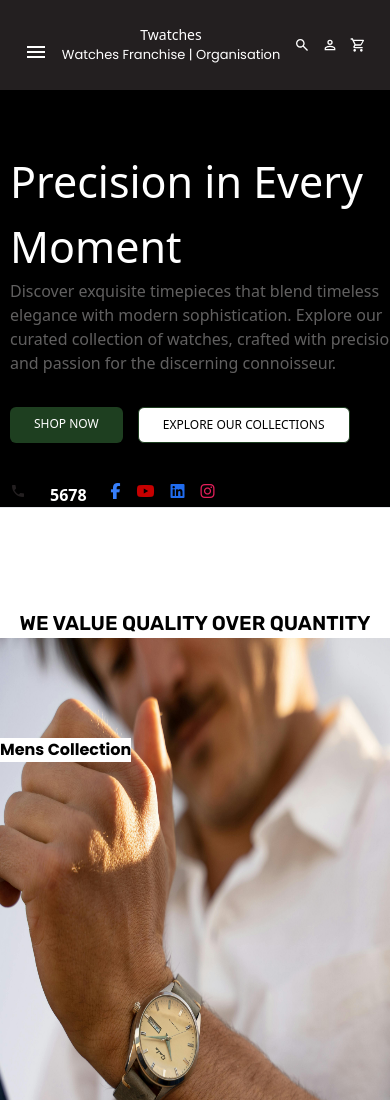
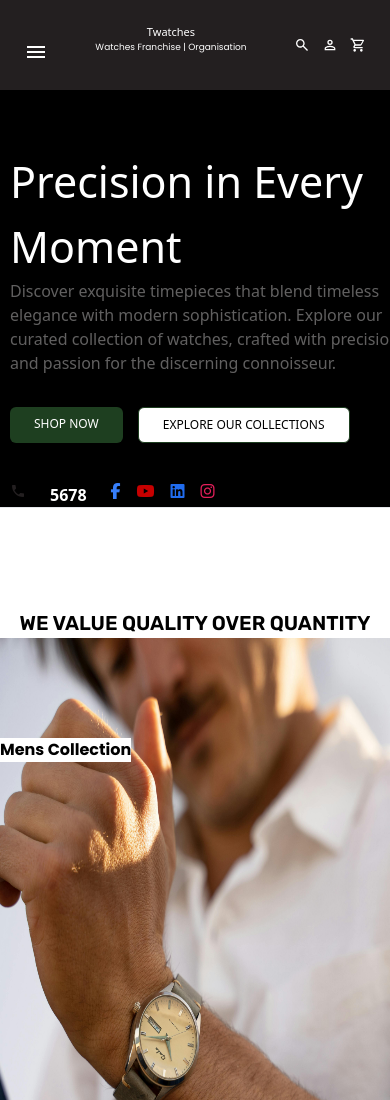
Before and after one commit to developerjunior5/Twatches, a website: page index.html in a window 390 px wide. Shown: the top 1100 px of the page. Drawn offline with nearby package versions, Linux system fonts and the light colour scheme; files whose address does not match are found by name; a web font is replaced by a local one.

Commit message:
NAVBAR FIX

```diff
--- a/index.html
+++ b/index.html
@@ -73,9 +73,9 @@
 
         <div class="text-center">
           <a href="/">
-            <h6 class="text-white text-[14px] font-Modern">Twatches</h6>
+            <h6 class="text-white text-[11px] font-Modern">Twatches</h6>
             <p
-              class="text-white font-normal font-Poppins text-[13px] md:text-[16px] lg:text-[20px]"
+              class="text-white font-normal font-Poppins text-[9px] md:text-[16px] lg:text-[20px]"
             >
               Watches Franchise | Organisation
             </p>
```
Also changed, not shown: dist/output.css.
